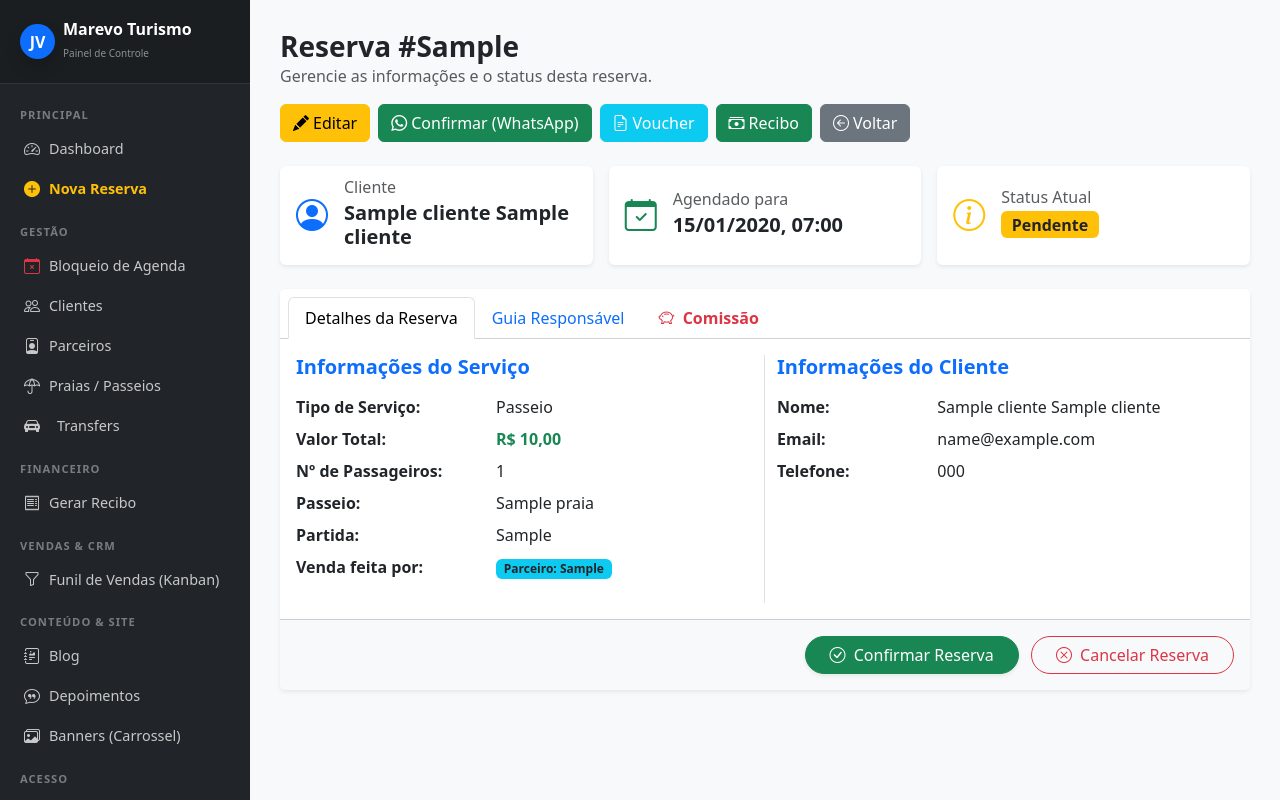
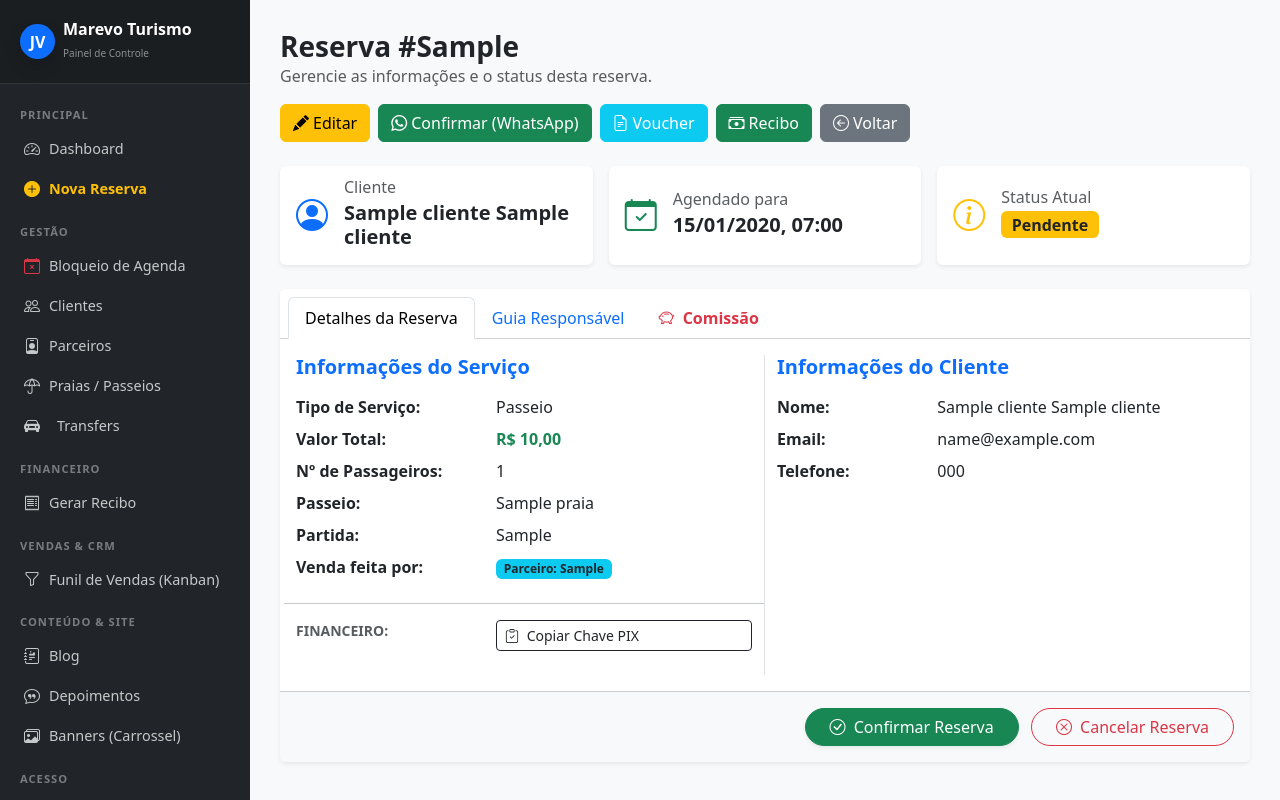
Before and after one commit to johnvictoral/maceio_tour, a Django app: page /dashboard/reserva/1/ in a window 1280 px wide. Run offline with Django 5.2, Linux system fonts and the light colour scheme; a user stored in the database is signed in; tables that the repository leaves empty hold one stand-in row (values such as "Sample post"); parts of the project's set-up code (start-up, migrations or seed data) failed here and were passed over; some libraries are stand-ins or nearby versions.

Commit message:
ajuste financeiro e botao copiar pix

```diff
--- a/config/settings.py
+++ b/config/settings.py
@@ -30,7 +30,7 @@ SECRET_KEY = 'django-insecure-dn@j09qr-2=6=sa26z_-li*yt$_gr)cxial#an8@#za#zewn9m
 # SECURITY WARNING: don't run with debug turned on in production!
 DEBUG = True
 
-ALLOWED_HOSTS = ['marevoturismo.com.br', 'www.marevoturismo.com.br', '76.13.236.55', 'vacomjohn.com.br']
+ALLOWED_HOSTS = ['marevoturismo.com.br', 'www.marevoturismo.com.br', '76.13.236.55', 'vacomjohn.com.br', '127.0.0.1', 'localhost']
 # Ou, se já souber seu usuário: ['seu_usuario.pythonanywhere.com', '127.0.0.1']
 
 
--- a/dashboard/templates/dashboard/detalhe_reserva.html
+++ b/dashboard/templates/dashboard/detalhe_reserva.html
@@ -13,7 +13,7 @@
 
     <a href="https://wa.me/{{ reserva.cliente.telefone|format_whatsapp_number }}?text={% filter urlencode %}Olá, *{{ reserva.cliente.nome }}*! Tudo bem?
 
-Aqui é da *Vá com John*. Segue a confirmação da sua reserva:
+Aqui é da *Marevo Turismo*. Segue a confirmação da sua reserva:
 
 *CONFIRMAÇÃO DE RESERVA*
 
@@ -37,7 +37,7 @@ Aqui é da *Vá com John*. Segue a confirmação da sua reserva:
 {% endif %}
 
 Qualquer dúvida, estou à disposição!
-Acesse: www.vacomjohn.com.br{% endfilter %}"
+Acesse: www.marevoturismo.com.br{% endfilter %}"
        target="_blank" class="btn btn-success" title="Confirmar via WhatsApp">
        <i class="bi bi-whatsapp"></i><span class="d-none d-sm-inline ms-1">Confirmar (WhatsApp)</span>
     </a>
@@ -106,6 +106,7 @@ Acesse: www.vacomjohn.com.br{% endfilter %}"
                   <dt class="col-sm-5">Tipo de Serviço:</dt><dd class="col-sm-7">{{ reserva.get_tipo_display }}</dd>
                   <dt class="col-sm-5">Valor Total:</dt><dd class="col-sm-7 fw-bold text-success">R$ {{ reserva.valor|floatformat:2 }}</dd>
                   <dt class="col-sm-5">Nº de Passageiros:</dt><dd class="col-sm-7">{{ reserva.numero_passageiros }}</dd>
+
                   {% if reserva.tipo == 'passeio' %}
                       <dt class="col-sm-5">Passeio:</dt><dd class="col-sm-7">{{ reserva.praia_destino.nome }}</dd>
                       <dt class="col-sm-5">Partida:</dt><dd class="col-sm-7">{{ reserva.local_partida }}</dd>
@@ -113,6 +114,7 @@ Acesse: www.vacomjohn.com.br{% endfilter %}"
                       <dt class="col-sm-5">Trajeto:</dt><dd class="col-sm-7">{{ reserva.local_partida }} → {{ reserva.local_chegada }}</dd>
                       <dt class="col-sm-5">Voo:</dt><dd class="col-sm-7">{{ reserva.informacoes_voo|default:"Não informado" }}</dd>
                   {% endif %}
+
                   <dt class="col-sm-5">Venda feita por:</dt>
                   <dd class="col-sm-7">
                         {% if reserva.parceiro %}
@@ -121,8 +123,19 @@ Acesse: www.vacomjohn.com.br{% endfilter %}"
                           <span class="badge bg-light text-dark">Site Direto</span>
                         {% endif %}
                   </dd>
+
+                  <hr class="my-3">
+                  <dt class="col-sm-5 text-muted small text-uppercase">Financeiro:</dt>
+                  <dd class="col-sm-7">
+                      <div class="d-grid gap-2">
+                          <button class="btn btn-sm btn-outline-dark text-start" onclick="copyPix()">
+                              <i class="bi bi-clipboard-check me-1"></i> Copiar Chave PIX
+                          </button>
+                      </div>
+                  </dd>
                 </dl>
       </div>
+
           <div class="col-md-6">
             <h5 class="mb-3 text-primary fw-bold">Informações do Cliente</h5>
             <dl class="row">
@@ -239,4 +252,12 @@ Acesse: www.vacomjohn.com.br{% endfilter %}"
     </form>
   </div>
 </div>
+
+<script>
+        function copyPix() {
+            navigator.clipboard.writeText('82991329099').then(function() {
+                alert('Chave PIX Copiada: 82991329099');
+            });
+        }
+    </script>
 {% endblock %}
```
Lines whose indentation alone changed are shown as unchanged.
